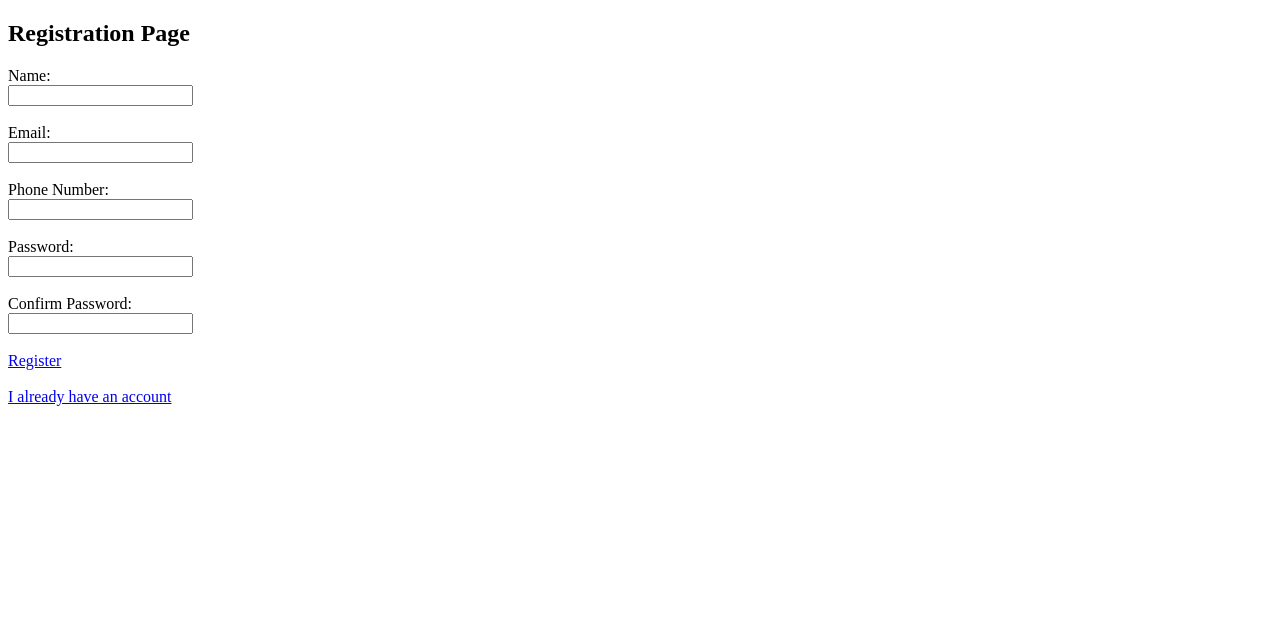
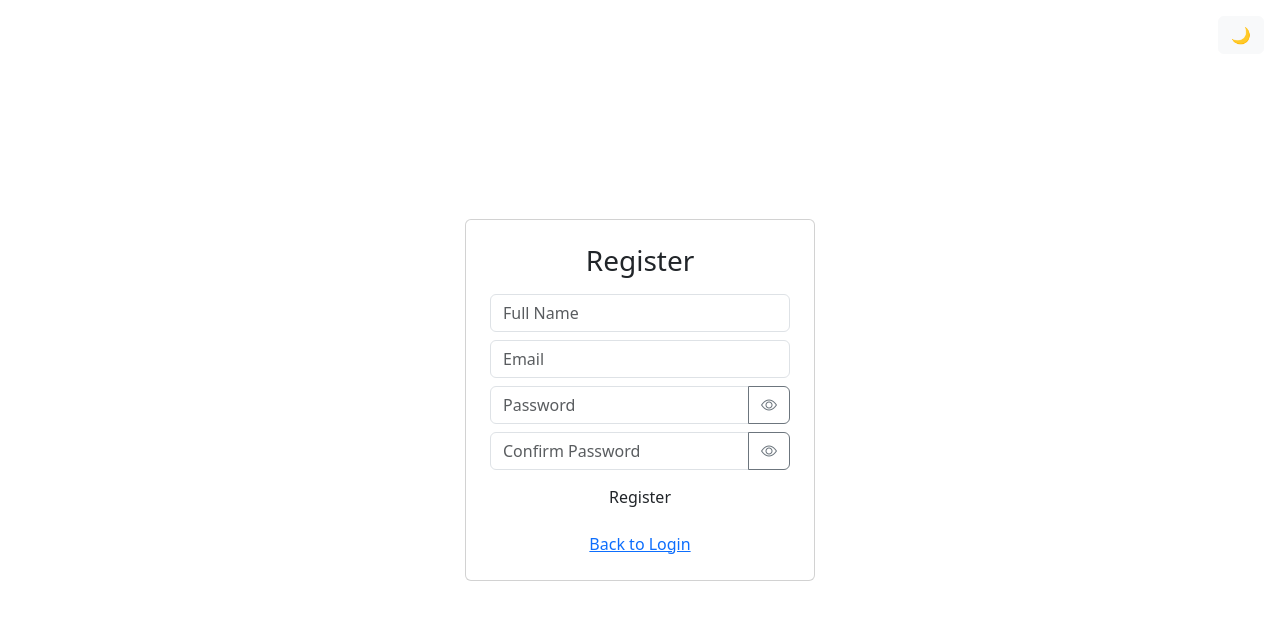
Before and after one commit to Saniha139/html-authentication-poc, a plain HTML site: page register.html in a window 1280 px wide. Drawn offline with nearby package versions, Linux system fonts and the light colour scheme.

Commit message:
Updated registration page with Password Strength and Bootstrap Styling

```diff
--- a/register.html
+++ b/register.html
@@ -2,37 +2,115 @@
 <html>
 <head>
 <title>Register</title>
+
+<link href="https://cdn.jsdelivr.net/npm/bootstrap@5.3.0/dist/css/bootstrap.min.css" rel="stylesheet">
+<link href="https://cdn.jsdelivr.net/npm/bootstrap-icons/font/bootstrap-icons.css" rel="stylesheet">
+<link href="https://fonts.googleapis.com/css2?family=Poppins&display=swap" rel="stylesheet">
+<link rel="stylesheet" href="styles.css">
+
 </head>
 
 <body>
 
-<h2>Registration Page</h2>
+<button class="btn btn-light position-absolute top-0 end-0 m-3" onclick="toggleDarkMode()">🌙</button>
 
-<form>
+<div class="container d-flex justify-content-center align-items-center vh-100">
+<div class="card p-4" style="width:350px;">
 
-<label>Name:</label><br>
-<input type="text" required><br><br>
+<h3 class="text-center mb-3">Register</h3>
 
-<label>Email:</label><br>
-<input type="email" required><br><br>
+<form onsubmit="return validateRegister()">
 
-<label>Phone Number:</label><br>
-<input type="tel" required><br><br>
+<input type="text" class="form-control mb-2" placeholder="Full Name">
 
-<label>Password:</label><br>
-<input type="password" required><br><br>
+<input type="email" id="email" class="form-control mb-2" placeholder="Email">
+<div id="emailError" class="text-danger mb-2"></div>
 
-<label>Confirm Password:</label><br>
-<input type="password" required><br><br>
+<div class="input-group mb-2">
+<input type="password" id="password1" class="form-control" placeholder="Password" onkeyup="checkStrength()">
+<button type="button" class="btn btn-outline-secondary" onclick="togglePassword('password1')">
+<i class="bi bi-eye"></i>
+</button>
+</div>
 
+<small id="strengthText"></small>
 
-<a href="login.html">Register</a>
+<div class="input-group mb-2">
+<input type="password" id="password2" class="form-control" placeholder="Confirm Password">
+<button type="button" class="btn btn-outline-secondary" onclick="togglePassword('password2')">
+<i class="bi bi-eye"></i>
+</button>
+</div>
+
+<div id="passError" class="text-danger mb-2"></div>
+
+<button class="btn btn-custom w-100" onclick="showSpinner(this)">Register</button>
 
 </form>
 
-<br>
+<div class="text-center mt-3">
+<a href="index.html">Back to Login</a>
+</div>
 
-<a href="login.html">I already have an account</a>
+</div>
+</div>
+
+<script>
+function togglePassword(id){
+  let x=document.getElementById(id);
+  x.type=x.type==="password"?"text":"password";
+}
+
+function checkStrength(){
+  let pwd=document.getElementById("password1").value;
+  let text=document.getElementById("strengthText");
+
+  if(pwd.length<4){
+    text.innerHTML="Weak ❌";
+    text.style.color="red";
+  } else if(pwd.length<8){
+    text.innerHTML="Medium ⚠️";
+    text.style.color="orange";
+  } else{
+    text.innerHTML="Strong ✅";
+    text.style.color="green";
+  }
+}
+
+function validateRegister(){
+  let email=document.getElementById("email").value;
+  let p1=document.getElementById("password1").value;
+  let p2=document.getElementById("password2").value;
+
+  let emailError=document.getElementById("emailError");
+  let passError=document.getElementById("passError");
+
+  emailError.innerHTML="";
+  passError.innerHTML="";
+
+  if(!email.includes("@")){
+    emailError.innerHTML="Invalid Email!";
+    return false;
+  }
+
+  if(p1!==p2){
+    passError.innerHTML="Passwords do not match!";
+    return false;
+  }
+
+  return true;
+}
+
+function showSpinner(btn){
+  btn.innerHTML='<span class="spinner-border spinner-border-sm"></span> Loading...';
+}
+
+function toggleDarkMode(){
+  document.body.classList.toggle("dark-mode");
+}
+</script>
+
+<script src="https://cdn.jsdelivr.net/npm/bootstrap@5.3.0/dist/js/bootstrap.bundle.min.js"></script>
 
 </body>
 </html>
```
